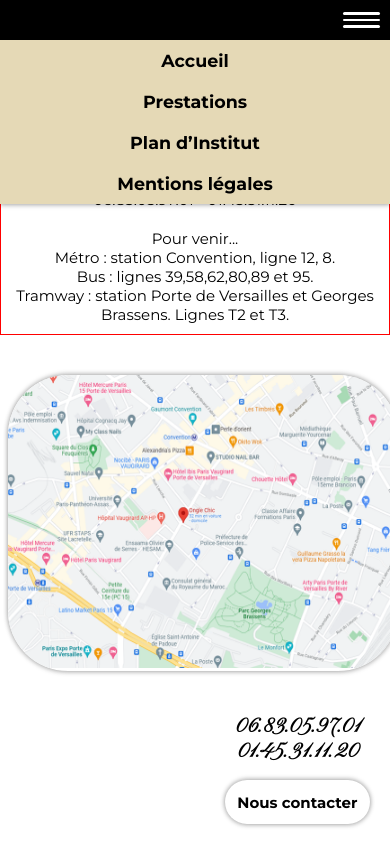
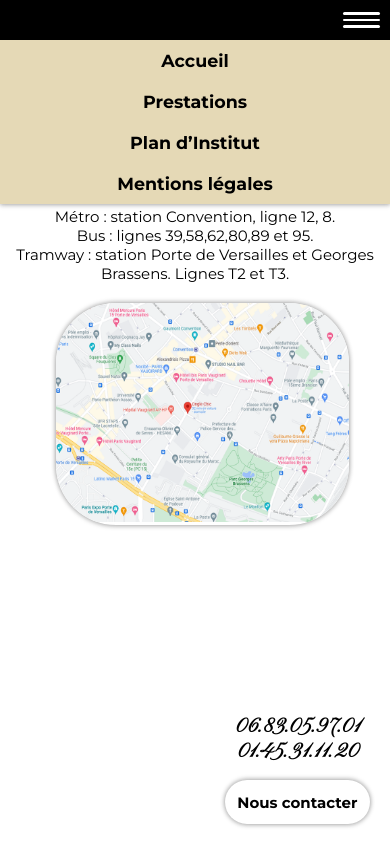
Before and after one commit to tirlochanarora16/ongle-chic, a Next.js app: page /location in a window 390 px wide. Built offline with nearby package versions, Linux system fonts and the light colour scheme.

Commit message:
minor updated for location responsivenes

```diff
--- a/components/Location/Location.module.scss
+++ b/components/Location/Location.module.scss
@@ -10,9 +10,8 @@
     left: -25rem;
 
     @include respond(phone) {
-      top: 16rem;
+      top: 12rem;
       left: 0;
-      border: 1px solid red;
     }
 
     p {
@@ -38,7 +37,9 @@
     display: block;
 
     @include respond(phone) {
-      top: 20rem;
+      width: 75%;
+      margin: auto;
+      top: 13rem;
       left: 0.75rem;
     }
 
```
